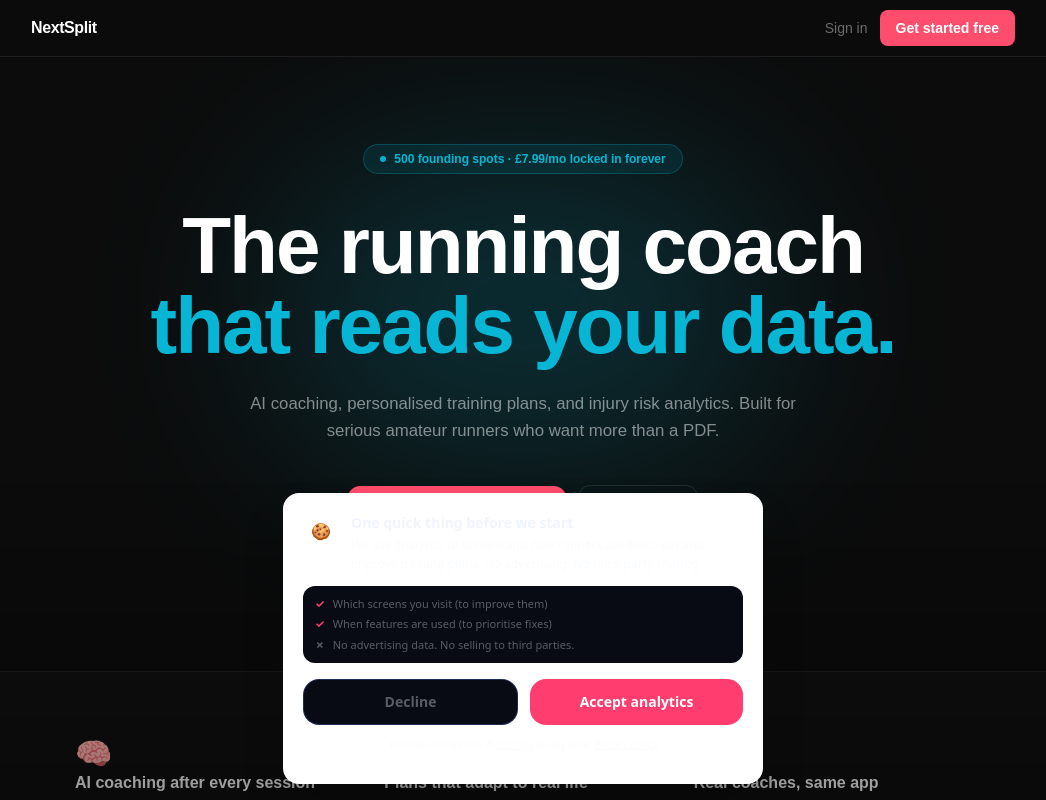
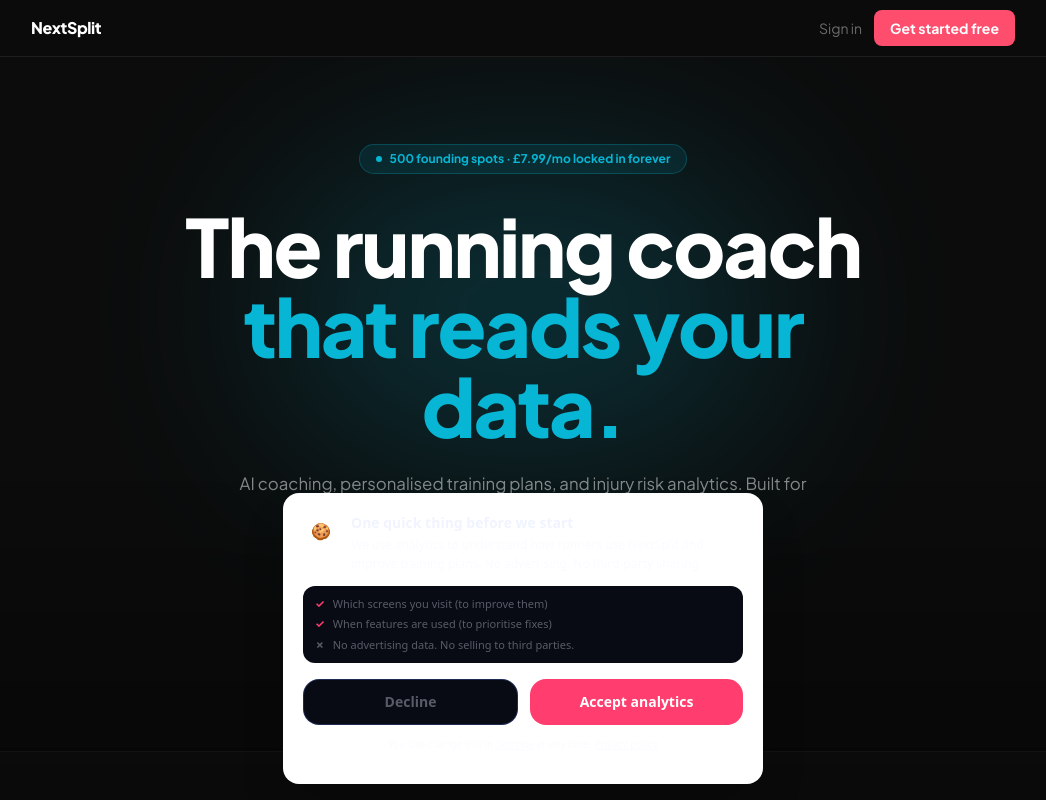
Before and after one commit to NextSplit/Nextsplit-v2, a Next.js app: page / in a window 1280 px wide. Shown: the top 800 px of the page, without its empty margins (117-1163 px from the left). Built offline with nearby package versions, Linux system fonts and the light colour scheme.

Commit message:
fix: CSS @import to top of globals, confirm useMyCoach fix in place

```diff
--- a/src/app/globals.css
+++ b/src/app/globals.css
@@ -1,5 +1,5 @@
+@import url('https://fonts.googleapis.com/css2?family=Plus+Jakarta+Sans:ital,wght@0,400;0,500;0,600;0,700;0,800;1,400;1,700&family=Outfit:wght@400;500;600;700;800;900&family=JetBrains+Mono:wght@300;400;500&display=swap');
 @import "tailwindcss";
-@import url('https://fonts.googleapis.com/css2?family=Plus+Jakarta+Sans:ital,wght@0,400;0,500;0,600;0,700;0,800;1,400;1,700&family=Outfit:wght@400;500;600;700;800;900&family=JetBrains+Mono:wght@300;400;500&display=swap');
 
 /* ─── NextSplit Design Tokens v2 — Light Base ─────────────────────────────────
    Philosophy: Clean white base. Bold where it matters. Warm, not clinical.
```
